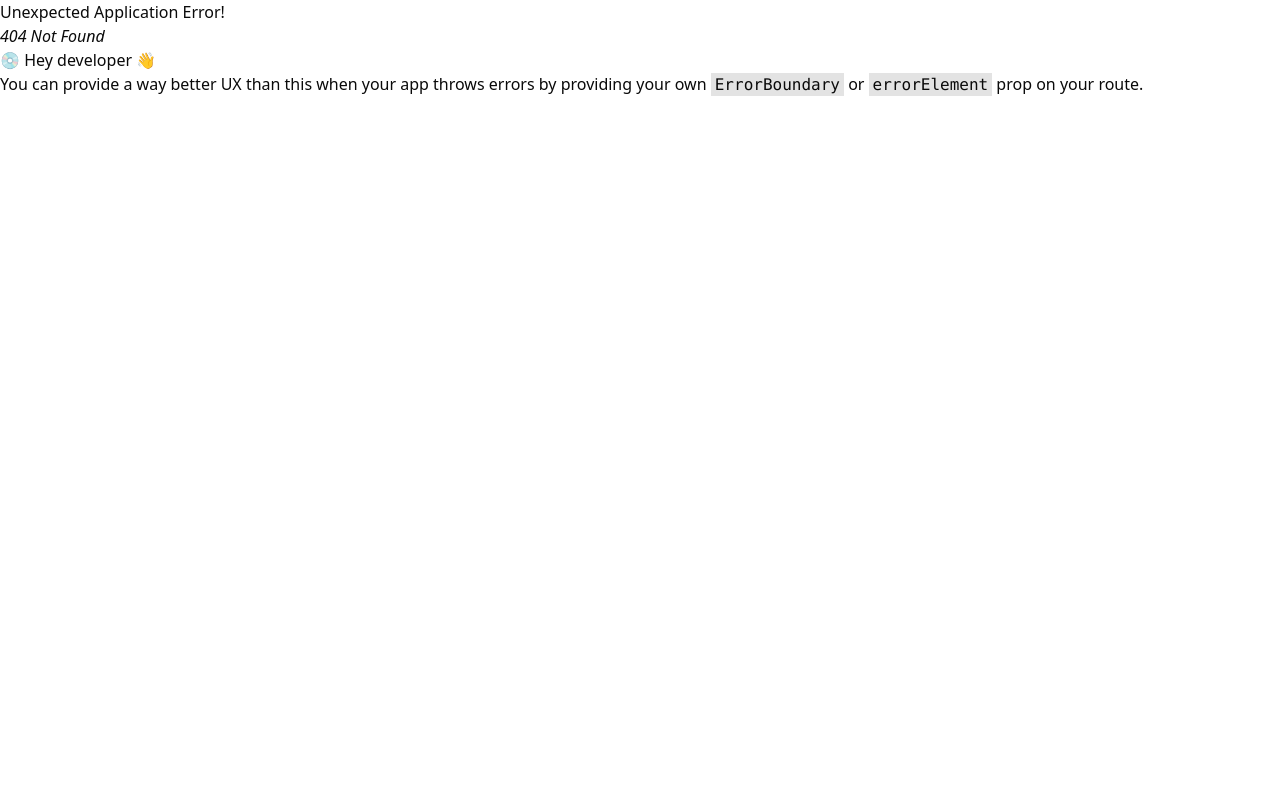
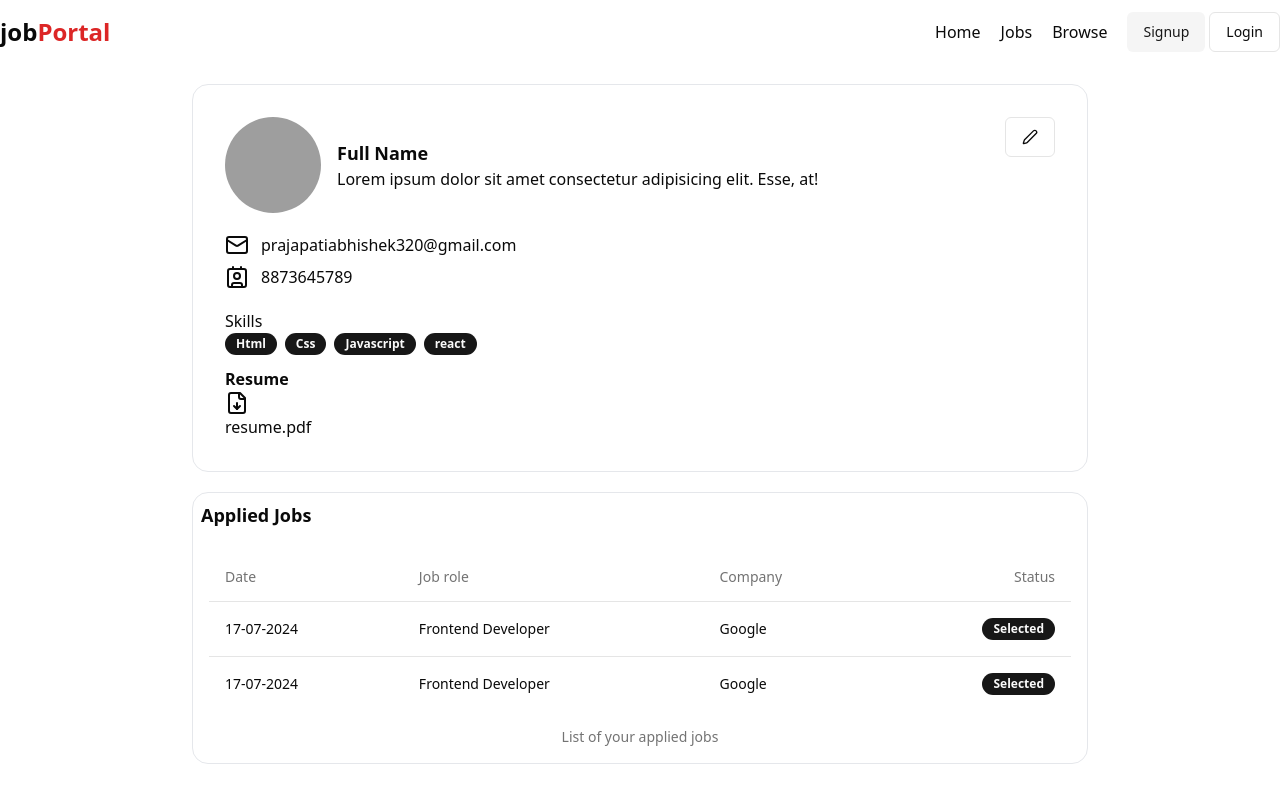
Before and after one commit to abhi-develope/job-portal, a React (Vite) app in the folder frontend/: page /profile in a window 1280 px wide. Before the commit this address had no page. Built offline with nearby package versions, Linux system fonts and the light colour scheme; grey boxes are pictures that could not be loaded.

Commit message:
build profile page

```diff
--- /dev/null
+++ b/frontend/src/components/pages/AplliedTableJobs.jsx
@@ -0,0 +1,35 @@
+import React from 'react'
+import { Table, TableBody, TableCaption, TableCell, TableHead, TableHeader, TableRow } from '../ui/table'
+import { Badge } from '../ui/badge'
+
+const AplliedTableJobs = () => {
+  return (
+    <div className='p-4'>
+      <Table>
+        <TableCaption>List of your applied jobs</TableCaption>
+        <TableHeader>
+            <TableRow>
+                <TableHead>Date</TableHead>
+                <TableHead>Job role</TableHead>
+                <TableHead>Company</TableHead>
+                <TableHead className='text-right'>Status</TableHead>
+            </TableRow>
+        </TableHeader>
+        <TableBody>
+            {
+                [1,2].map((item, index)=>(
+                    <TableRow key={index}>
+                        <TableCell>17-07-2024</TableCell>
+                        <TableCell>Frontend Developer</TableCell>
+                        <TableCell>Google</TableCell>
+                        <TableCell className='text-right'><Badge>Selected</Badge></TableCell>
+                    </TableRow>
+                ))
+            }
+        </TableBody>
+      </Table>
+    </div>
+  )
+}
+
+export default AplliedTableJobs
--- /dev/null
+++ b/frontend/src/components/pages/Profile.jsx
@@ -0,0 +1,65 @@
+import Navbar from '@/shared/Navbar'
+import React from 'react'
+import { Avatar, AvatarImage } from '../ui/avatar'
+import { Button } from '../ui/button'
+import { Contact, FileDown, Mail, Pen } from 'lucide-react'
+import { Badge } from '../ui/badge'
+import AplliedTableJobs from './AplliedTableJobs'
+
+const skills = ["Html", "Css", "Javascript", "react"]
+const Profile = () => {
+  return (
+      <div>
+        <Navbar/>
+        <div className='max-w-4xl mx-auto rounded-2xl border border-gray-200 bg-white my-5 p-8 '>
+            <div className='flex justify-between'>
+            <div className='flex gap-4 items-center'>
+            <Avatar className='h-24 w-24'>
+                <AvatarImage src='https://images.pexels.com/photos/771742/pexels-photo-771742.jpeg'/>
+            </Avatar>
+            <div>
+                <h1 className='text-lg font-bold'>Full Name</h1>
+                <p>Lorem ipsum dolor sit amet consectetur adipisicing elit. Esse, at!</p>
+            </div>
+            </div>
+            <Button variant='outline' className='text-right'><Pen/></Button>
+            </div>
+            <div className='my-5'>
+                <div className='flex gap-3 my-2'>
+                    <Mail/>
+                    <span>prajapatiabhishek320@gmail.com</span>
+
+                </div>
+                <div className='flex gap-3 my-2'>
+                    <Contact/>
+                    <span>8873645789</span>
+
+                </div>
+            </div>
+            <div className='my-3'>
+                <p>Skills</p>
+                <div className='flex gap-2'>
+                {
+                    skills.length !== 0 ? skills.map((item, index)=>(
+                        <Badge key={index}>{item}</Badge>
+                    )) : <p>NA</p>
+                }
+                </div>
+            </div>
+            <div>
+                <h1 className='font-bold'>Resume</h1>
+
+               <a href="https://google.com" target='blank'> <FileDown/>resume.pdf</a>
+            </div>
+        </div>
+
+        <div className='max-w-4xl mx-auto rounded-2xl border border-gray-200 bg-white'>
+            <h1 className='text-lg font-bold p-2'>Applied Jobs</h1>
+            <AplliedTableJobs/>
+        </div>
+
+    </div>
+  )
+}
+
+export default Profile
--- /dev/null
+++ b/frontend/src/components/ui/table.jsx
@@ -0,0 +1,83 @@
+import * as React from "react"
+
+import { cn } from "@/lib/utils"
+
+const Table = React.forwardRef(({ className, ...props }, ref) => (
+  <div className="relative w-full overflow-auto">
+    <table
+      ref={ref}
+      className={cn("w-full caption-bottom text-sm", className)}
+      {...props} />
+  </div>
+))
+Table.displayName = "Table"
+
+const TableHeader = React.forwardRef(({ className, ...props }, ref) => (
+  <thead ref={ref} className={cn("[&_tr]:border-b", className)} {...props} />
+))
+TableHeader.displayName = "TableHeader"
+
+const TableBody = React.forwardRef(({ className, ...props }, ref) => (
+  <tbody
+    ref={ref}
+    className={cn("[&_tr:last-child]:border-0", className)}
+    {...props} />
+))
+TableBody.displayName = "TableBody"
+
+const TableFooter = React.forwardRef(({ className, ...props }, ref) => (
+  <tfoot
+    ref={ref}
+    className={cn("border-t bg-muted/50 font-medium [&>tr]:last:border-b-0", className)}
+    {...props} />
+))
+TableFooter.displayName = "TableFooter"
+
+const TableRow = React.forwardRef(({ className, ...props }, ref) => (
+  <tr
+    ref={ref}
+    className={cn(
+      "border-b transition-colors hover:bg-muted/50 data-[state=selected]:bg-muted",
+      className
+    )}
+    {...props} />
+))
+TableRow.displayName = "TableRow"
+
+const TableHead = React.forwardRef(({ className, ...props }, ref) => (
+  <th
+    ref={ref}
+    className={cn(
+      "h-12 px-4 text-left align-middle font-medium text-muted-foreground [&:has([role=checkbox])]:pr-0",
+      className
+    )}
+    {...props} />
+))
+TableHead.displayName = "TableHead"
+
+const TableCell = React.forwardRef(({ className, ...props }, ref) => (
+  <td
+    ref={ref}
+    className={cn("p-4 align-middle [&:has([role=checkbox])]:pr-0", className)}
+    {...props} />
+))
+TableCell.displayName = "TableCell"
+
+const TableCaption = React.forwardRef(({ className, ...props }, ref) => (
+  <caption
+    ref={ref}
+    className={cn("mt-4 text-sm text-muted-foreground", className)}
+    {...props} />
+))
+TableCaption.displayName = "TableCaption"
+
+export {
+  Table,
+  TableHeader,
+  TableBody,
+  TableFooter,
+  TableHead,
+  TableRow,
+  TableCell,
+  TableCaption,
+}
--- a/frontend/src/shared/Navbar.jsx
+++ b/frontend/src/shared/Navbar.jsx
@@ -43,7 +43,7 @@ const Navbar = () => {
           <p className='p-2 -mt-3 text-sm text-gray-500 pr-4'>Lorem ipsum, dolor sit amet consectetur</p>
 
          <div className='pl-3'>
-         <Button variant="link"><CircleUser/>View Profile</Button>
+         <Button variant="link"><CircleUser/><Link to='/profile'>View Profile</Link></Button>
          <Button variant="link" className='mt-[-13px]'><LogOut/>logout</Button>
          </div>
          </div>
```
Also changed, not shown: frontend/src/App.jsx (+6 -1 lines).
